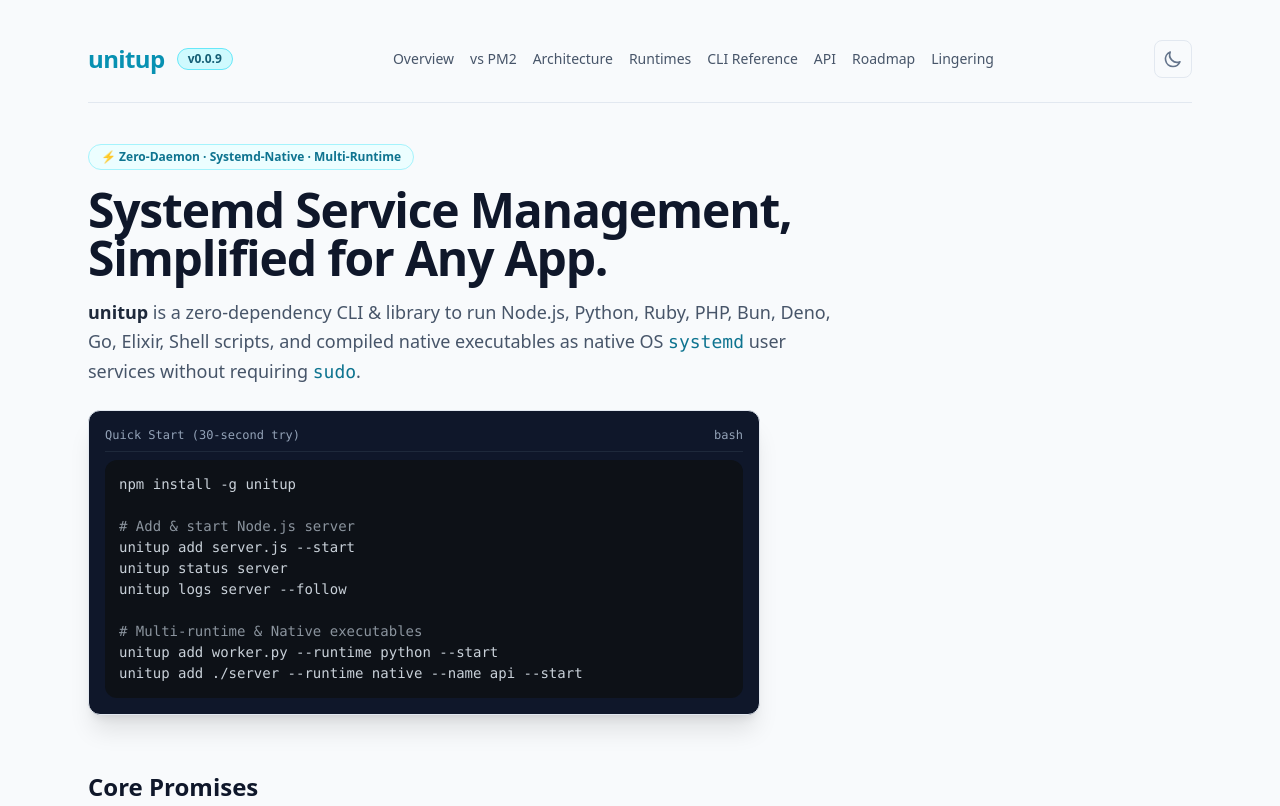
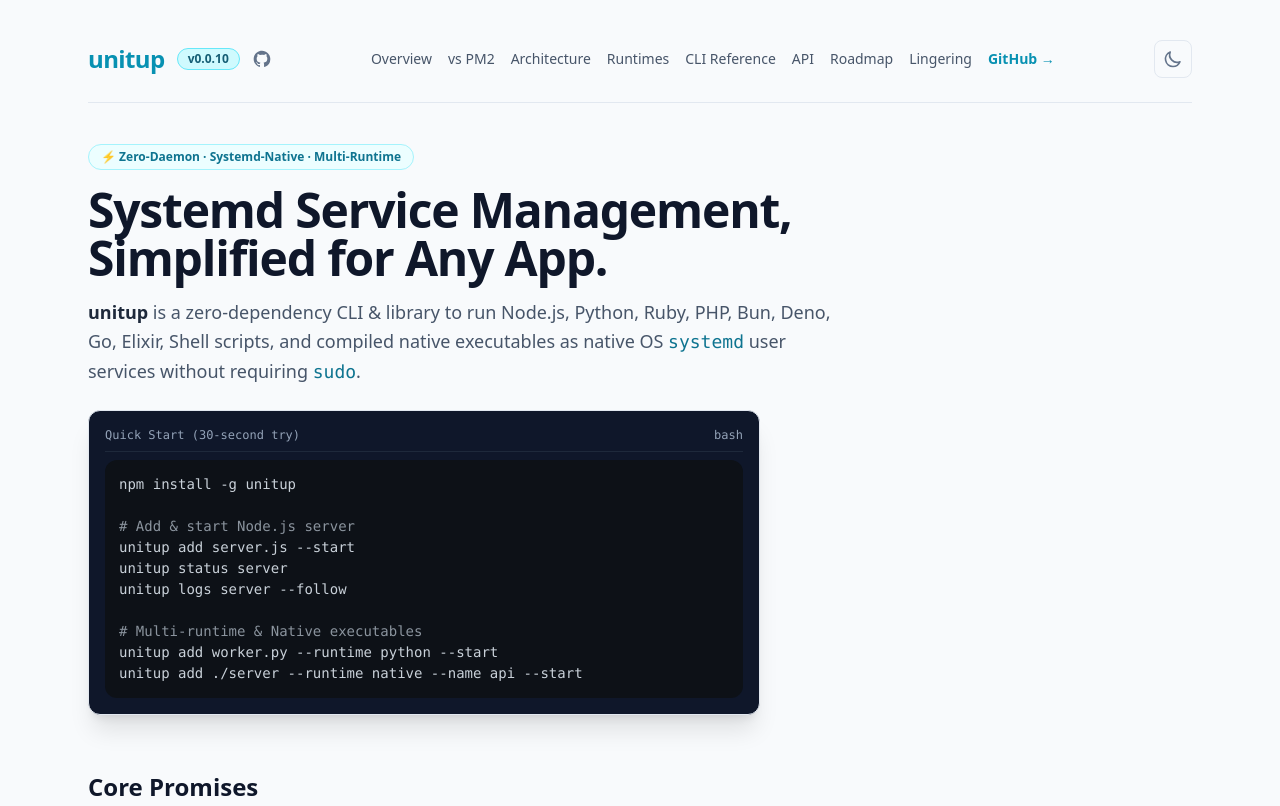
Before and after one commit to litepacks/unitup, a website: page docs/index.html in a window 1280 px wide. Shown: the top 806 px of the page. Drawn offline with nearby package versions, Linux system fonts and the light colour scheme.

Commit message:
docs: add GitHub repository links to navigation and footer

```diff
--- a/docs/index.html
+++ b/docs/index.html
@@ -43,7 +43,10 @@
     <div class="flex items-center justify-between mb-10 gap-4 flex-wrap pb-6 border-b border-slate-200 dark:border-slate-800">
       <div class="flex items-center gap-3">
         <span class="text-2xl font-black tracking-tight text-cyan-600 dark:text-cyan-400">unitup</span>
-        <span class="text-xs px-2.5 py-0.5 rounded-full bg-cyan-100 text-cyan-800 dark:bg-cyan-950 dark:text-cyan-300 font-semibold border border-cyan-300 dark:border-cyan-800">v0.0.9</span>
+        <span class="text-xs px-2.5 py-0.5 rounded-full bg-cyan-100 text-cyan-800 dark:bg-cyan-950 dark:text-cyan-300 font-semibold border border-cyan-300 dark:border-cyan-800">v0.0.10</span>
+        <a href="https://github.com/litepacks/unitup" target="_blank" rel="noopener noreferrer" class="text-slate-500 hover:text-cyan-600 dark:text-slate-400 dark:hover:text-cyan-400 transition-colors" aria-label="GitHub Repository">
+          <svg class="w-5 h-5" fill="currentColor" viewBox="0 0 24 24"><path fill-rule="evenodd" clip-rule="evenodd" d="M12 2C6.477 2 2 6.484 2 12.017c0 4.425 2.865 8.18 6.839 9.504.5.092.682-.217.682-.483 0-.237-.008-.868-.013-1.703-2.782.605-3.369-1.343-3.369-1.343-.454-1.158-1.11-1.466-1.11-1.466-.908-.62.069-.608.069-.608 1.003.07 1.53 1.032 1.53 1.032.892 1.53 2.341 1.088 2.91.832.092-.647.35-1.088.636-1.338-2.22-.253-4.555-1.113-4.555-4.951 0-1.093.39-1.988 1.029-2.688-.103-.253-.446-1.272.098-2.65 0 0 .84-.27 2.75 1.026A9.564 9.564 0 0112 6.844c.85.004 1.705.115 2.504.337 1.909-1.296 2.747-1.027 2.747-1.027.546 1.379.202 2.398.1 2.651.64.7 1.028 1.595 1.028 2.688 0 3.848-2.339 4.695-4.566 4.943.359.309.678.92.678 1.855 0 1.338-.012 2.419-.012 2.747 0 .268.18.58.688.482A10.019 10.019 0 0022 12.017C22 6.484 17.522 2 12 2z"/></svg>
+        </a>
       </div>
       <nav class="flex flex-wrap gap-x-4 gap-y-2 text-sm font-medium" aria-label="Page sections">
         <a href="#overview" class="text-slate-600 hover:text-cyan-600 dark:text-slate-400 dark:hover:text-cyan-400">Overview</a>
@@ -54,6 +57,7 @@
         <a href="#api" class="text-slate-600 hover:text-cyan-600 dark:text-slate-400 dark:hover:text-cyan-400">API</a>
         <a href="#declarative" class="text-slate-600 hover:text-cyan-600 dark:text-slate-400 dark:hover:text-cyan-400">Roadmap</a>
         <a href="#troubleshooting" class="text-slate-600 hover:text-cyan-600 dark:text-slate-400 dark:hover:text-cyan-400">Lingering</a>
+        <a href="https://github.com/litepacks/unitup" target="_blank" rel="noopener noreferrer" class="text-cyan-600 dark:text-cyan-400 hover:underline flex items-center gap-1 font-semibold">GitHub &rarr;</a>
       </nav>
       <button id="theme-toggle" type="button" class="p-2 rounded-lg border border-slate-200 dark:border-slate-800 text-slate-500 hover:bg-slate-200 dark:hover:bg-slate-800 dark:text-slate-400 shrink-0" aria-label="Toggle dark mode">
         <svg class="w-5 h-5 hidden dark:block" fill="none" stroke="currentColor" viewBox="0 0 24 24"><path stroke-linecap="round" stroke-linejoin="round" stroke-width="2" d="M12 3v1m0 16v1m9-9h-1M4 12H3m15.364 6.364l-.707-.707M6.343 6.343l-.707-.707m12.728 0l-.707.707M6.343 17.657l-.707.707M16 12a4 4 0 11-8 0 4 4 0 018 0z"/></svg>
@@ -511,7 +515,7 @@ unitup restart @default</code></pre>
 
     <!-- Footer -->
     <footer class="pt-8 border-t border-slate-200 dark:border-slate-800 text-center text-sm text-slate-500 dark:text-slate-500">
-      <p>unitup is released under the <a href="https://opensource.org/licenses/MIT" class="underline hover:text-slate-700 dark:hover:text-slate-300">MIT License</a>. Native Systemd User Service Manager.</p>
+      <p><a href="https://github.com/litepacks/unitup" target="_blank" rel="noopener noreferrer" class="text-cyan-600 dark:text-cyan-400 hover:underline">github.com/litepacks/unitup</a> · Released under <a href="https://opensource.org/licenses/MIT" target="_blank" rel="noopener noreferrer" class="underline hover:text-slate-700 dark:hover:text-slate-300">MIT License</a>.</p>
     </footer>
   </div>
 
```
